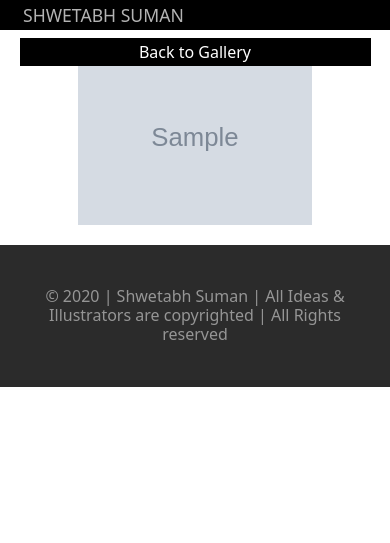
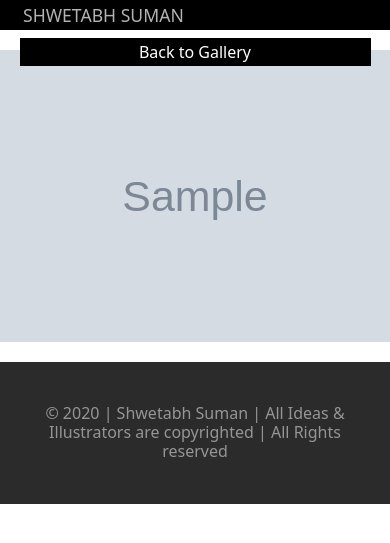
Before and after one commit to webwritart/portrait_website, a Flask app: template routes/templates/full_size_image_template.html in a window 390 px wide. Shown: the top 543 px of the page. Run offline with Flask 3, Linux system fonts and the light colour scheme; the template is opened without the code that fills it: most values are stand-ins (such as "Sample title", 1, 10 or a date in 2020); grey boxes marked "Sample" are stand-in pictures; some libraries are stand-ins or nearby versions.

Commit message:
fix padding for mobile

```diff
--- a/static/css/styles.css
+++ b/static/css/styles.css
@@ -148,7 +148,7 @@ body {
         padding: 2%;
     }
     .full-size-img {
-        padding: 5% 20%;
+        padding: 5% 0%;
     }
     .back-btn-container {
         justify-content: start;
@@ -267,6 +267,9 @@ body {
       width: 20%;
       font-size: 1.4rem;
    }
+   .full-size-img {
+        padding: 5% 20%;
+    }
 }
 @media (min-width: 1900px) {
     .cta-btn {
```
